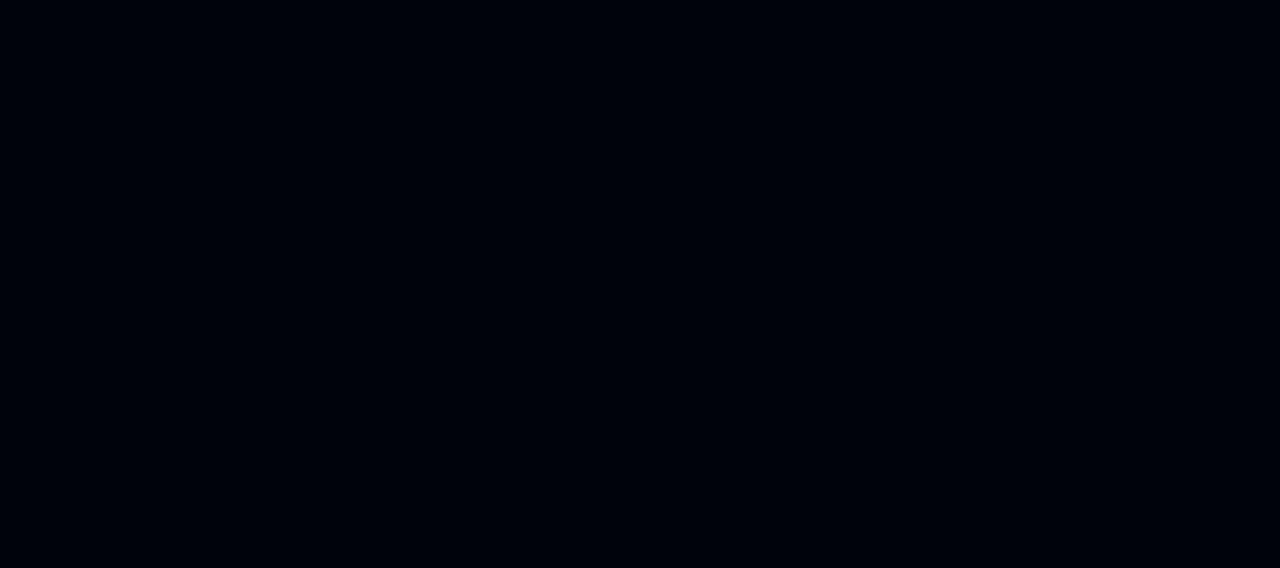
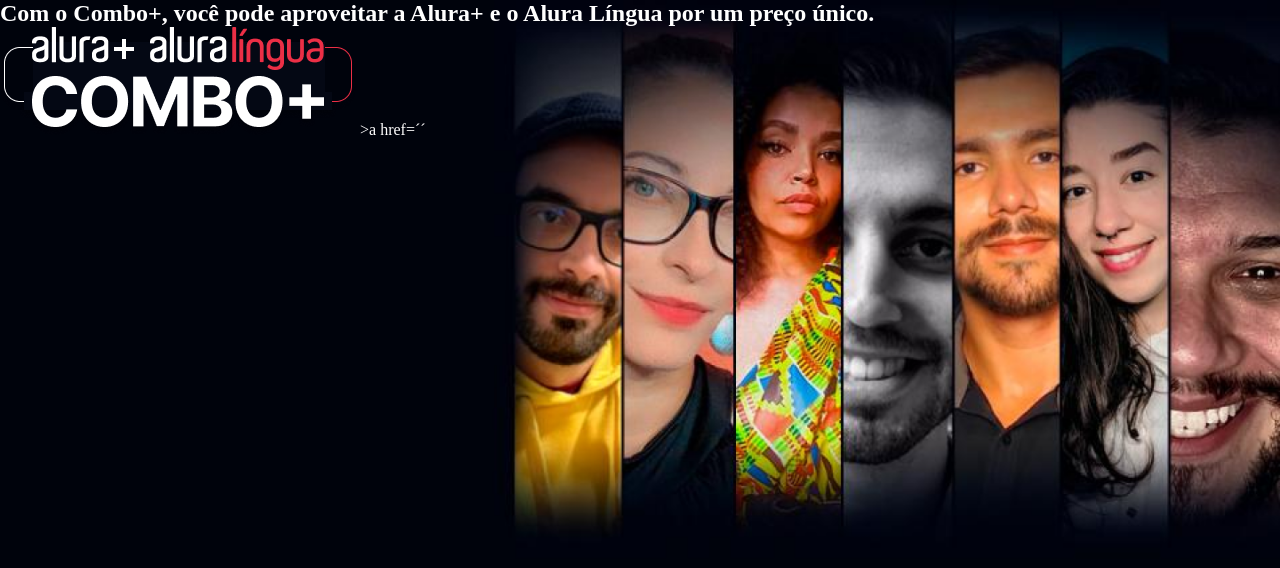
Before and after one commit to adrielgirolometo/alura-plus-adriel, a plain HTML site: page index.html in a window 1280 px wide. Drawn offline with Linux system fonts and the light colour scheme.

Commit message:
Add files via upload

```diff
--- a/index.html
+++ b/index.html
@@ -6,13 +6,13 @@
     <meta name="viewport" content="width=device-width, initial-scale=1.0">
     <title>alura plus</title>
     <link rel="stylesheet" href="stely.css">
-</head
-
-
-
-
+</head>
 
 <body>
-
+  <section class="container principal">
+    <h1>Com o Combo+, você pode aproveitar a Alura+ e o Alura Língua por um preço único.</h1>
+    <img src="Combo.png" alt="o combo+ é a junção do Alura+ e do Alura Lingua">
+    >a href=´´<alura.com.br´ class=´container_botao
+    </section>
 </body>
 </html>
--- a/stely.css
+++ b/stely.css
@@ -7,4 +7,20 @@
 
 body{
     background-color: var(--cor-de-fundo);
+    color: var(--branco-digital);
 }
+
+*{
+    margin:0;
+    padding:0;
+}
+
+.principal{
+    background-image: url(Background.png);
+    background-repeat: no-repeat;
+    background-size: contain;
+}
+
+.container{
+    height: 100vh;
+}
```
